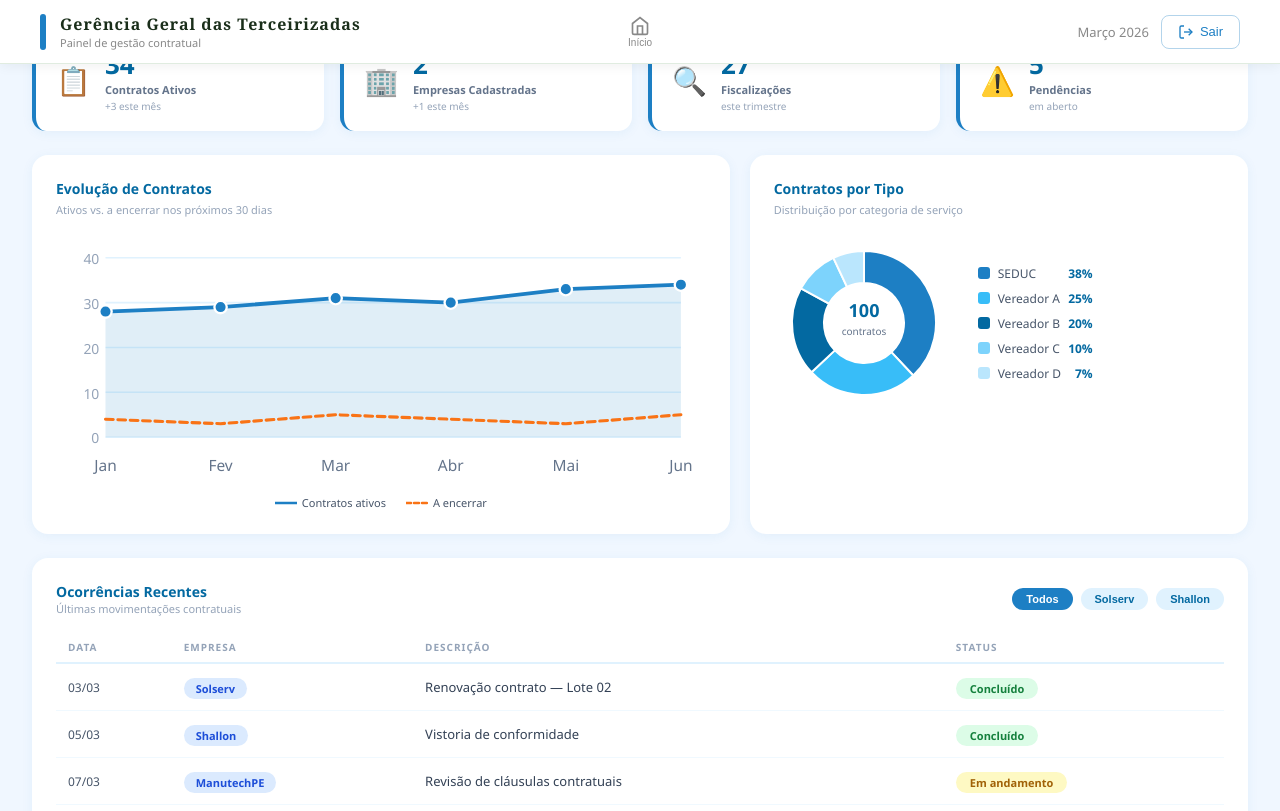
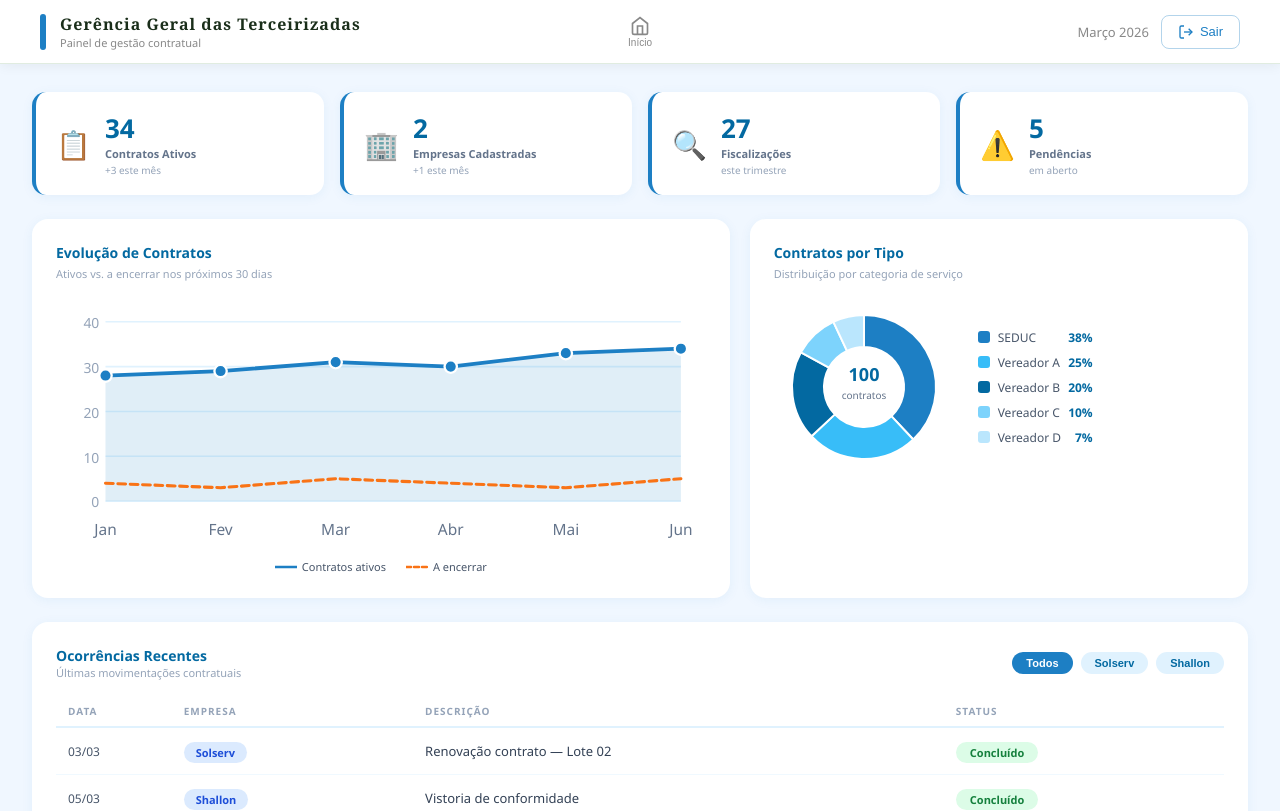
Before and after one commit to josewerton-seduc/seduc, a React (Vite) app in the folder frontend/: page /gg-terceirizadas in a window 1280 px wide. Shown: the top 811 px of the page. Built offline with nearby package versions, Linux system fonts and the light colour scheme.

Commit message:
atualização do menu

```diff
--- a/frontend/src/pages/GGTerceirizadasPage.jsx
+++ b/frontend/src/pages/GGTerceirizadasPage.jsx
@@ -123,7 +123,7 @@ export default function GGTerceirizadasPage() {
       <main style={{ padding: "28px 32px 52px" }}>
 
         {/* KPIs */}
-        <div style={{ display: "grid", gridTemplateColumns: "repeat(4,1fr)", gap: 16, marginBottom: 24 }}>
+        <div style={{ display: "grid", gridTemplateColumns: "repeat(4,1fr)", paddingTop: "calc(64px)", gap: 16, marginBottom: 24 }}>
           {kpis.map(k => (
             <div key={k.label} style={{
               background: "#fff", borderRadius: 14, padding: "18px 20px",
```
